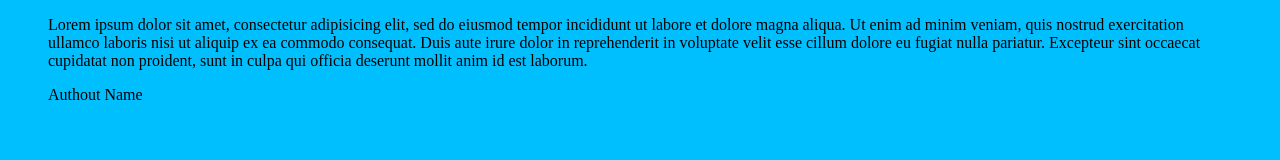
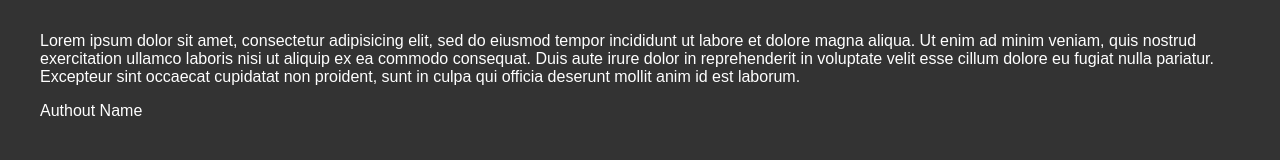
Before and after one commit to athimannil/smarthost-coding, a React app: page / in a window 1280 px wide. Built offline with nearby package versions, Linux system fonts and the light colour scheme.

Commit message:
initial css style

```diff
--- /dev/null
+++ b/src/scss/_structure.scss
@@ -0,0 +1,20 @@
+*{
+  box-sizing: border-box;
+}
+
+html{
+  font-family: sans-serif;
+}
+
+body{
+  margin: 0;
+  height: 100vh;
+  display: flex;
+  color: $white;
+}
+
+main{
+  background-color: $screen-bg;
+  display: flex;
+  flex: 1;
+}
--- a/src/scss/_variables.scss
+++ b/src/scss/_variables.scss
@@ -1,2 +1,3 @@
 $primary: deepskyblue;
 $white: #fff;
+$screen-bg: #333;
--- a/src/scss/main.scss
+++ b/src/scss/main.scss
@@ -1,5 +1,2 @@
 @import "variables";
-
-body{
-  background-color: $primary;
-}
+@import "structure";
```
